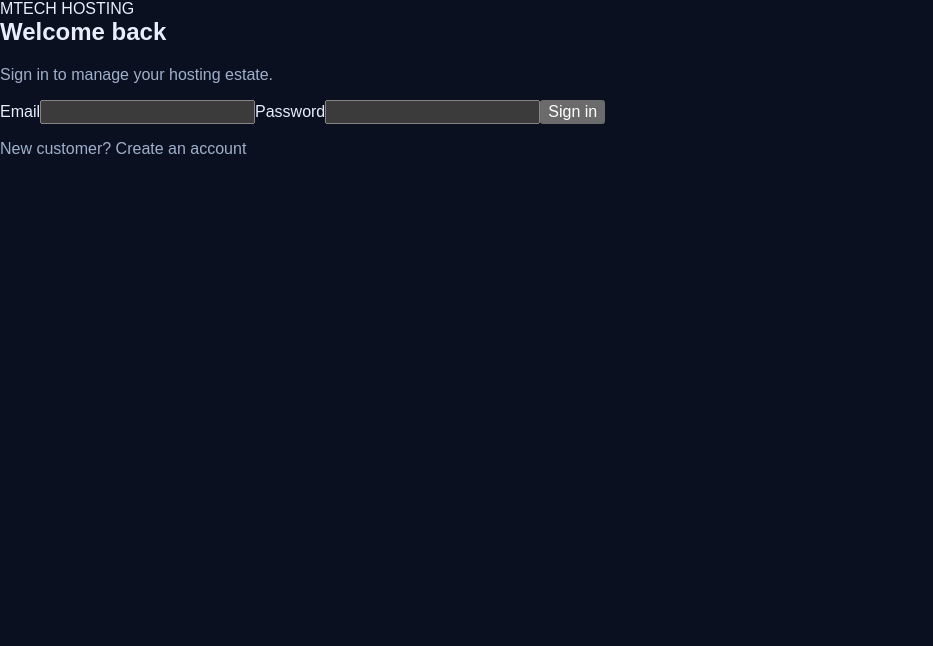
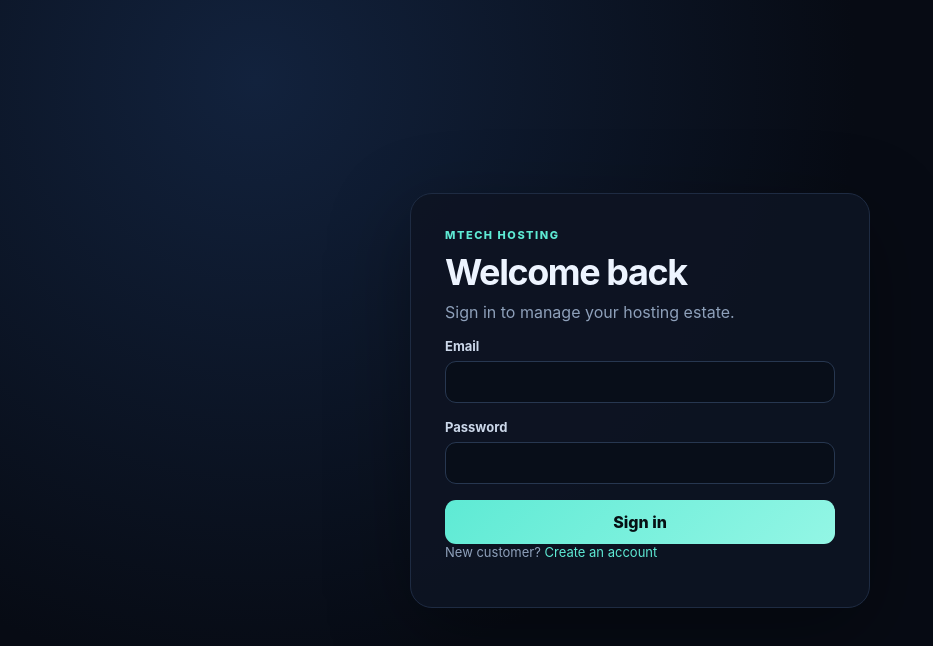
Before and after one commit to mtechsolutionscm-hub/mtech-hosting, a Next.js app: page /login in a window 1280 px wide. Shown: the top 646 px of the page, without its empty margins (0-933 px from the left). Built offline with nearby package versions, Linux system fonts and the light colour scheme.

Commit message:
feat: establish global hosting design system

```diff
--- a/src/app/globals.css
+++ b/src/app/globals.css
@@ -1,18 +1,41 @@
-:root {
-  color-scheme: dark;
-}
+:root { color-scheme: dark; --bg:#070b14; --surface:#0d1422; --surface-2:#111b2d; --border:#1e2b42; --text:#edf4ff; --muted:#8ea0ba; --accent:#5eead4; --accent-2:#60a5fa; --danger:#fb7185; }
 * { box-sizing: border-box; }
-html, body { margin: 0; min-height: 100%; font-family: Arial, Helvetica, sans-serif; background: #0b1020; color: #e8eefc; }
+html, body { margin: 0; min-height: 100%; }
+body { font-family: Inter, ui-sans-serif, system-ui, -apple-system, BlinkMacSystemFont, "Segoe UI", sans-serif; background: radial-gradient(circle at top right,#13213b 0,#070b14 42%); color: var(--text); }
 a { color: inherit; text-decoration: none; }
-button, input { font: inherit; }
-.container { max-width: 1200px; margin: 0 auto; padding: 32px; }
-.grid { display: grid; gap: 18px; grid-template-columns: repeat(auto-fit, minmax(220px, 1fr)); }
-.card { background: #121a2d; border: 1px solid #233252; border-radius: 16px; padding: 20px; }
-.muted { color: #9fb0cc; }
-.badge { display: inline-block; padding: 6px 10px; border-radius: 999px; background: #183b2e; color: #8ee0b5; font-size: 12px; }
-.header { display: flex; justify-content: space-between; align-items: center; gap: 16px; margin-bottom: 28px; }
-.nav { display: flex; gap: 12px; flex-wrap: wrap; }
-.nav a { padding: 9px 12px; border-radius: 10px; background: #17223a; }
-h1, h2, h3 { margin-top: 0; }
-table { width: 100%; border-collapse: collapse; }
-th, td { text-align: left; padding: 12px 10px; border-bottom: 1px solid #233252; }
+button, input, select { font: inherit; }
+button { cursor: pointer; }
+button:disabled { cursor: wait; opacity: .65; }
+.container { width: min(1240px, calc(100% - 40px)); margin: 0 auto; padding: 42px 0 70px; }
+.grid { display: grid; gap: 16px; grid-template-columns: repeat(auto-fit, minmax(210px, 1fr)); }
+.card { background: linear-gradient(145deg,rgba(17,27,45,.96),rgba(10,17,29,.96)); border: 1px solid var(--border); border-radius: 18px; padding: 20px; box-shadow: 0 14px 40px rgba(0,0,0,.18); }
+.muted { color: var(--muted); }
+.small { font-size: 13px; }
+.eyebrow { color: var(--accent); font-size: 11px; font-weight: 800; letter-spacing: .14em; margin-bottom: 8px; }
+.badge { display:inline-flex; align-items:center; padding:6px 10px; border-radius:999px; background:#12372f; color:#8ff1d0; font-size:11px; font-weight:800; letter-spacing:.04em; }
+.header { display:flex; justify-content:space-between; align-items:center; gap:20px; margin-bottom:30px; }
+.nav { display:flex; gap:8px; flex-wrap:wrap; }
+.nav a { padding:9px 13px; border-radius:10px; background:#101b2d; border:1px solid var(--border); }
+h1,h2,h3,p { margin-top:0; }
+h1 { font-size:clamp(30px,5vw,48px); letter-spacing:-.04em; margin-bottom:8px; }
+h2 { letter-spacing:-.025em; }
+.metric { display:block; font-size:32px; margin-top:12px; }
+.section-head { display:flex; justify-content:space-between; align-items:end; margin:36px 0 16px; }
+.stack { display:grid; gap:12px; margin-top:16px; }
+.row { display:flex; justify-content:space-between; align-items:center; gap:16px; }
+.chips { display:flex; gap:8px; flex-wrap:wrap; margin-top:16px; }
+.chips span { border:1px solid var(--border); border-radius:999px; padding:5px 9px; color:var(--muted); font-size:12px; }
+.form-stack { display:grid; gap:16px; }
+.form-inline { display:flex; gap:14px; align-items:end; flex-wrap:wrap; }
+.form-inline > div { flex:1 1 220px; }
+label { display:grid; gap:7px; color:#cbd7e9; font-size:13px; font-weight:650; }
+input, select { width:100%; background:#080e19; color:var(--text); border:1px solid #273750; border-radius:11px; padding:12px 13px; outline:none; }
+input:focus, select:focus { border-color:var(--accent-2); box-shadow:0 0 0 3px rgba(96,165,250,.12); }
+.primary { border:0; border-radius:11px; padding:12px 16px; color:#061014; background:linear-gradient(135deg,var(--accent),#93f6e5); font-weight:800; }
+.error { color:#ff9aaa; background:rgba(251,113,133,.08); border:1px solid rgba(251,113,133,.2); border-radius:10px; padding:10px 12px; }
+.hint { color:var(--muted); font-size:11px; font-weight:400; }
+.auth-shell { min-height:100vh; display:grid; place-items:center; padding:24px; background:radial-gradient(circle at 20% 10%,#12223d 0,#070b14 48%); }
+.auth-card { width:min(460px,100%); background:rgba(13,20,34,.94); border:1px solid var(--border); border-radius:22px; padding:34px; box-shadow:0 24px 80px rgba(0,0,0,.35); }
+.auth-card h1 { font-size:36px; }
+.auth-card a { color:var(--accent); }
+@media (max-width:640px) { .container{width:min(100% - 24px,1240px);padding-top:24px}.header,.row{align-items:flex-start;flex-direction:column}.auth-card{padding:24px}.section-head{align-items:flex-start;flex-direction:column} }
```
